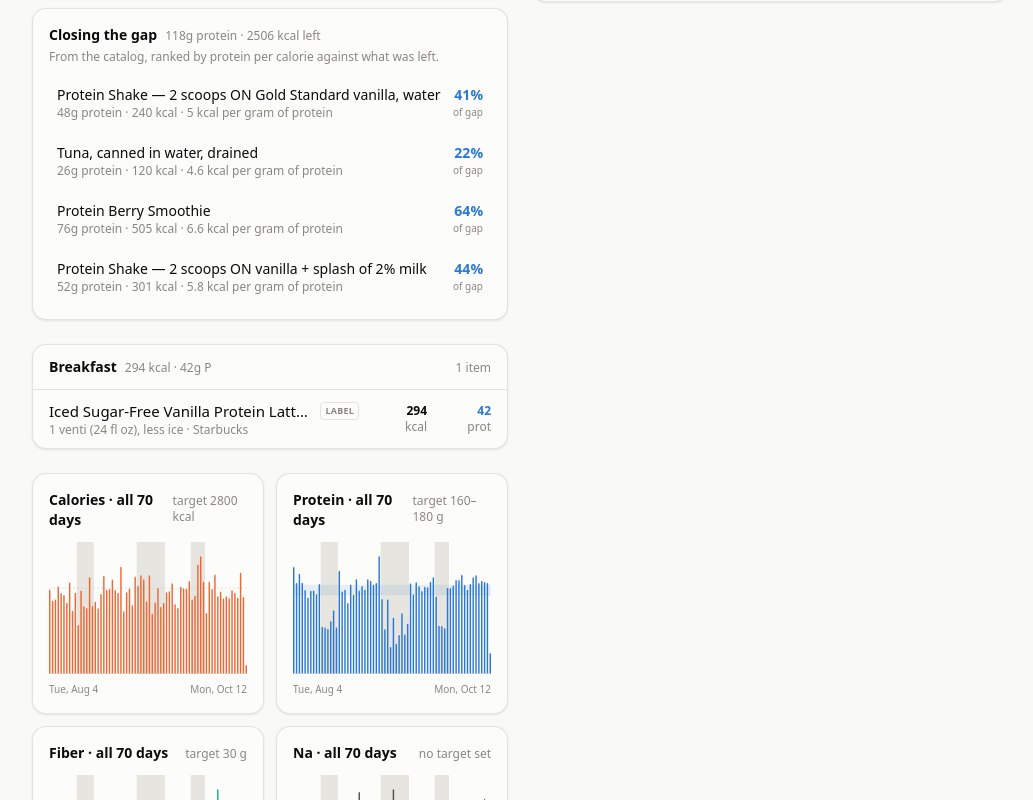
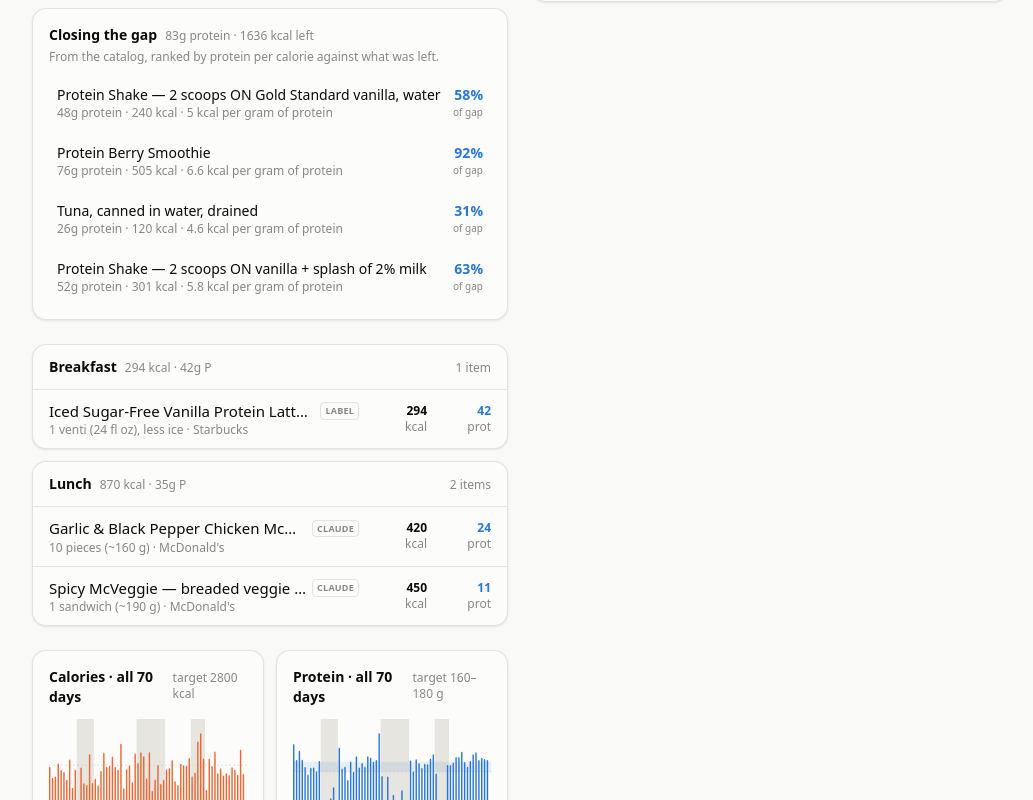
Before and after one commit to soldoutbudokan/Health, a Next.js app: page /Health/ in a window 1280 px wide. Shown: the part 800-1600 px from the top of the page, without its empty margins (120-1153 px from the left). Built offline with nearby package versions, Linux system fonts and the light colour scheme.

Commit message:
Log Oct 12 lunch: McDonald's garlic pepper McNuggets and a Spicy McVeggie, and add both to the catalog

```diff
--- a/src/data/restaurants.ts
+++ b/src/data/restaurants.ts
@@ -1809,4 +1809,40 @@ export const RESTAURANT_FOODS: Food[] = [
     note: "Estimated on Oct 10 from a photo and the menu's topping list; Danny's posts no nutrition or pie sizes. Taken as a 14-inch tavern pie: about 250 g of thin dough, sauce to the edge, 120 g of mozzarella, 80 g of fior di latte and 90 g of small cupping pepperoni covering the top. Call it 1,250–2,100 kcal, mostly whether it's 12 or 14 inches; sodium 3,000–5,000 mg, split between the dough, cheese and pepperoni.",
     tags: ["pizza", "pepperoni", "cup and char", "cheese", "mozzarella", "fior di latte", "tavern-style", "thin crust", "chicago", "danny's", "dannys", "pizza tavern", "little italy", "toronto", "restaurant", "dinner"],
   },
+  {
+    id: "mcd-ca-garlic-pepper-mcnuggets-10",
+    name: "Garlic & Black Pepper Chicken McNuggets",
+    variant: "10 piece, no sauce",
+    brand: "McDonald's",
+    source: "claude",
+    per: "10 pieces (~160 g)",
+    gramsPerServing: 160,
+    macros: {
+      calories: 420,
+      protein: 24,
+      carbs: 25,
+      fat: 25,
+      sodium: 840,
+    },
+    note: "No Canadian panel for the garlic and black pepper version came up on Oct 12, and McDonald's site was blocked, so this is the regular Canadian 10 McNuggets from third-party databases (410–440 kcal, 23–26 g protein, 750–900 mg sodium). The seasoning is in the breading and should mostly move the sodium. One tracker has the flavoured 6-piece at 204 kcal, which would put 10 at 340, so call it 340–480 kcal; sodium 750–1,100 mg. Dipping sauce not included.",
+    tags: ["mcnuggets", "chicken nuggets", "nuggets", "garlic", "black pepper", "mcdonald's", "mcdonalds", "fast food", "chicken"],
+  },
+  {
+    id: "mcd-ca-spicy-mcveggie",
+    name: "Spicy McVeggie",
+    variant: "breaded veggie patty, lettuce, habanero sauce",
+    brand: "McDonald's",
+    source: "claude",
+    per: "1 sandwich (~190 g)",
+    gramsPerServing: 190,
+    macros: {
+      calories: 450,
+      protein: 11,
+      carbs: 56,
+      fat: 20,
+      sodium: 750,
+    },
+    note: "McDonald's Canada's site was blocked on Oct 12, so the macros are FatSecret's for a 190 g sandwich; they add up. No sodium came up for the spicy version: the plain McVeggie is reported at 710 mg and the habanero sauce adds a little, so call it 650–900 mg. The patty is vegetables and soy in a crumb, which is why the protein is low for a sandwich.",
+    tags: ["mcveggie", "spicy mcveggie", "veggie burger", "vegetarian", "habanero", "sandwich", "mcdonald's", "mcdonalds", "fast food"],
+  },
 ];
```
Also changed, not shown: data/log.csv.
